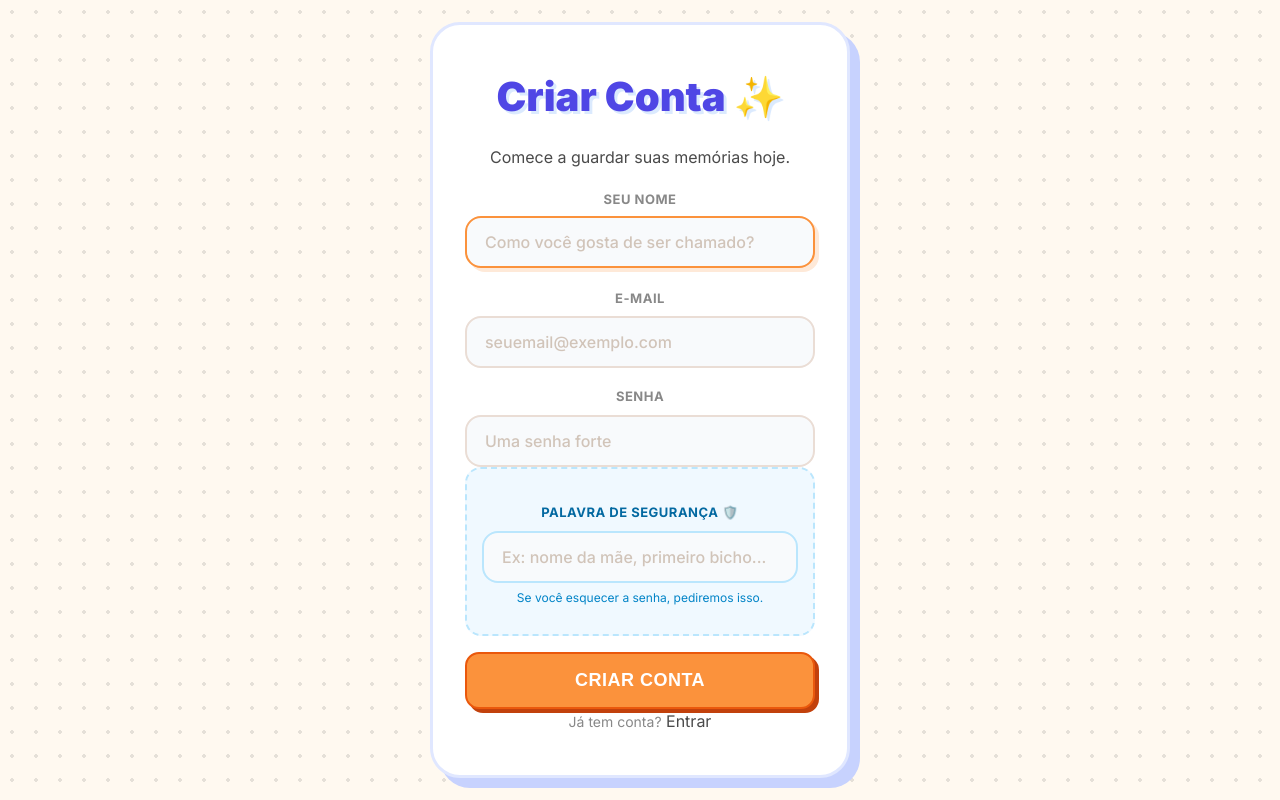
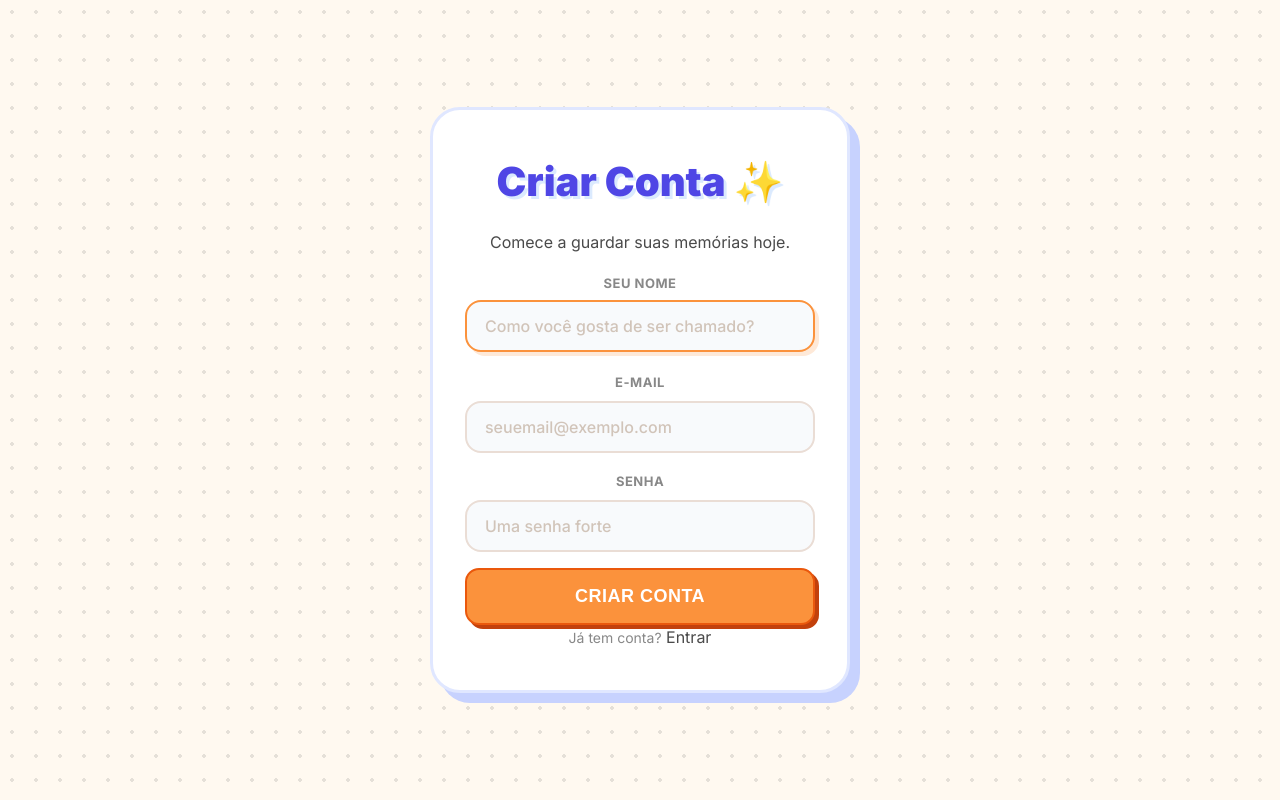
Before and after one commit to sabrinaandraderocha-cmyk/duo, a FastAPI app: page /signup in a window 1280 px wide. Run offline with FastAPI, Linux system fonts and the light colour scheme.

Commit message:
Update signup.html

```diff
--- a/app/templates/signup.html
+++ b/app/templates/signup.html
@@ -10,66 +10,39 @@
   <link rel="stylesheet" href="/static/css/style.css">
 </head>
 <body class="auth-body">
-
   <main class="auth-wrap">
     <section class="auth-card">
-
       <div class="auth-head">
         <h1 class="auth-logo">Criar Conta ✨</h1>
-        <p class="auth-subtitle">
-          Comece a guardar suas memórias hoje.
-        </p>
+        <p class="auth-subtitle">Comece a guardar suas memórias hoje.</p>
       </div>
 
       {% if error %}
-        <div class="auth-alert" style="background:#fef2f2; border: 2px solid #fca5a5; color:#b91c1c; border-radius:12px; padding:10px; margin-bottom:20px; font-weight:700; box-shadow: 4px 4px 0px #fca5a5;">
-          ⚠️ {{ error }}
-        </div>
+        <div class="auth-alert">⚠️ {{ error }}</div>
       {% endif %}
 
       <form method="post" action="/signup" class="auth-form">
-
         <div class="auth-field">
           <label>Seu Nome</label>
           <input name="name" type="text" placeholder="Como você gosta de ser chamado?" required autofocus>
         </div>
-
         <div class="auth-field">
           <label>E-mail</label>
           <input name="email" type="email" placeholder="seuemail@exemplo.com" required autocomplete="email">
         </div>
-
         <div class="auth-field">
           <label>Senha</label>
           <input name="password" type="password" placeholder="Uma senha forte" required autocomplete="new-password">
         </div>
 
-        <div class="auth-field" style="background: #f0f9ff; padding: 15px; border-radius: 16px; border: 2px dashed #bae6fd;">
-          <label style="color: #0369a1;">Palavra de Segurança 🛡️</label>
-          <input
-            name="recovery_key"
-            type="text"
-            placeholder="Ex: nome da mãe, primeiro bicho..."
-            required
-            style="border-color: #bae6fd;"
-          >
-          <p class="muted" style="font-size: 12px; margin-top: 5px; color: #0284c7;">
-            Se você esquecer a senha, pediremos isso.
-          </p>
-        </div>
-
-        <button class="btn primary auth-btn" type="submit">
-          Criar Conta
-        </button>
+        <button class="btn primary auth-btn" type="submit">Criar Conta</button>
       </form>
 
       <div class="auth-footer">
         <span class="muted">Já tem conta?</span>
         <a class="link-highlight" href="/login">Entrar</a>
       </div>
-
     </section>
   </main>
-
 </body>
 </html>
```
